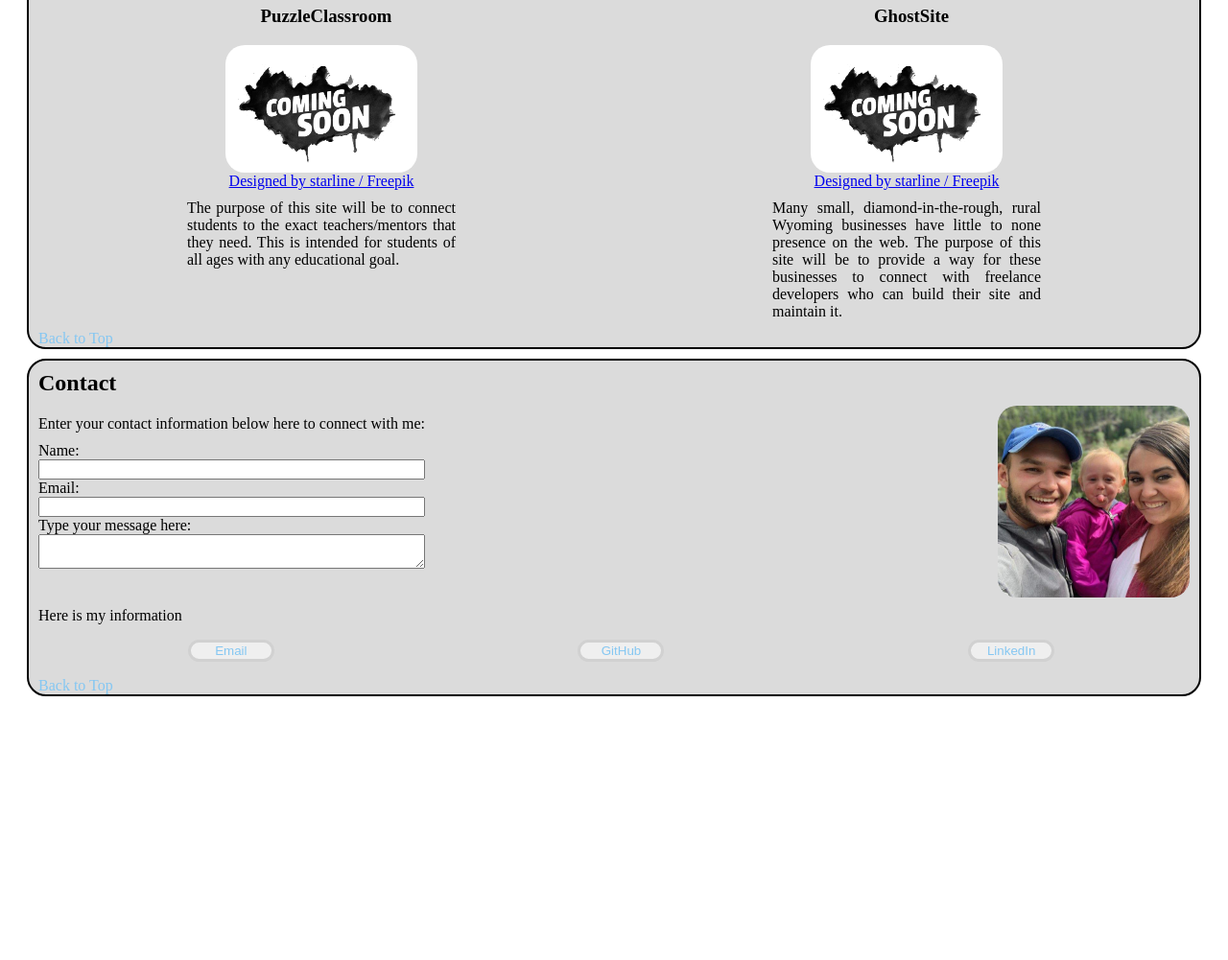
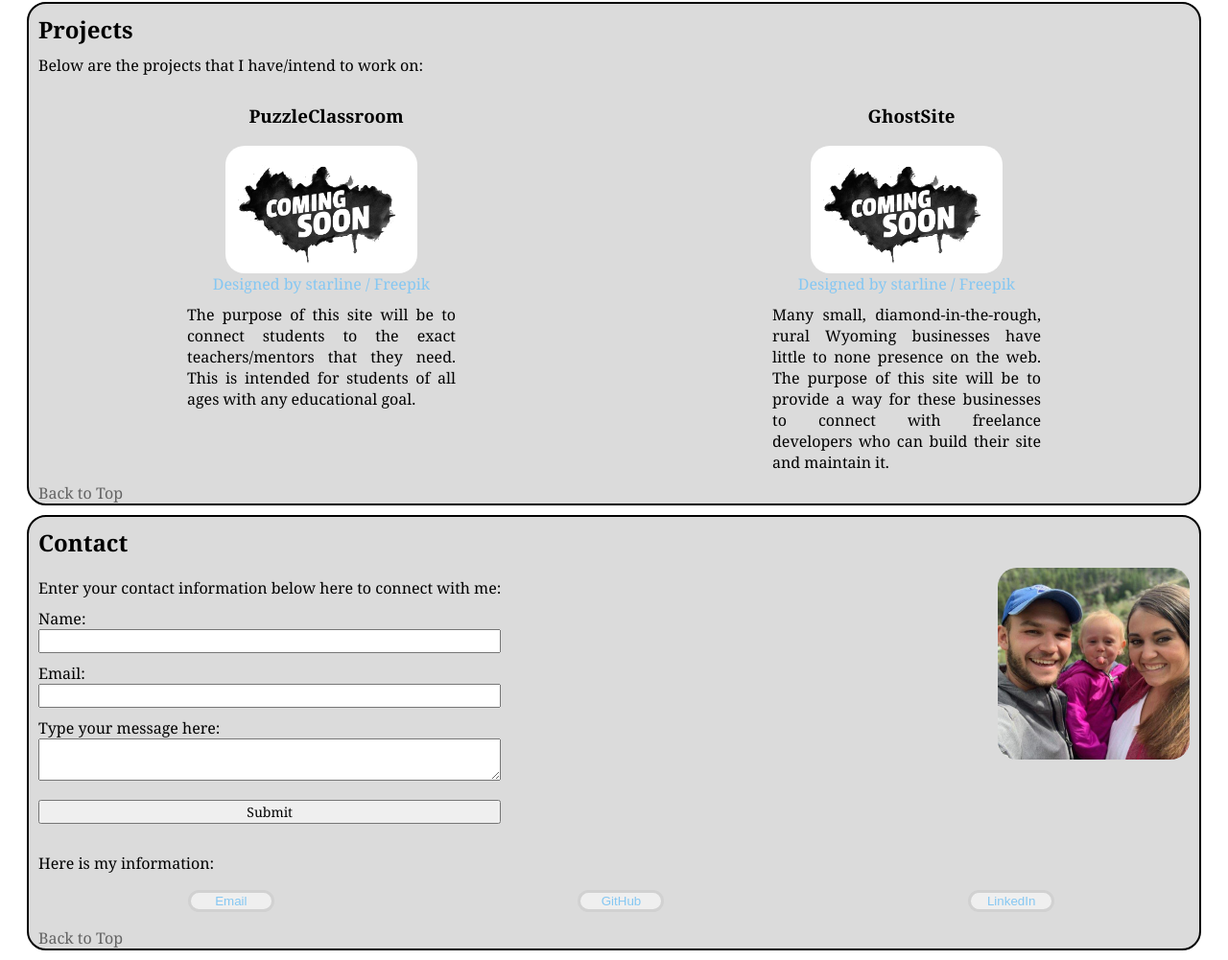
Before and after one commit to benjamin-gates/portfolio-webpage, a plain HTML site: page index.html in a window 1280 px wide. Shown: the part 848-1849 px from the top of the page at 96% size. Before the commit the page ends 1594 px from the top, so only its background shows below. Drawn offline with Linux system fonts and the light colour scheme.

Commit message:
formatting form and adding font styles

```diff
--- a/index.html
+++ b/index.html
@@ -48,7 +48,7 @@
                     <h3>PuzzleClassroom</h3>
                     <img class="project-photo" src="images/coming-soon.jpg" alt="Image Coming Soon">
                     <div>
-                    <a href="http://www.freepik.com">Designed by starline / Freepik</a>
+                    <a href="http://www.freepik.com" target="_blank">Designed by starline / Freepik</a>
                     </div>
                     <p>The purpose of this site will be to connect students to the exact teachers/mentors that they need. This is intended for students of all ages with any educational goal.</p>
                 </div>
@@ -56,7 +56,7 @@
                     <h3>GhostSite</h3>
                     <img class="project-photo" src="images/coming-soon.jpg" alt="Image Coming Soon">
                     <div>
-                    <a href="http://www.freepik.com">Designed by starline / Freepik</a>
+                    <a href="http://www.freepik.com" target="_blank">Designed by starline / Freepik</a>
                     </div>
                     <p>Many small, diamond-in-the-rough, rural Wyoming businesses have little to none presence on the web. The purpose of this site will be to provide a way for these businesses to connect with freelance developers who can build their site and maintain it.</p>
                 </div>
@@ -70,25 +70,26 @@
                 <img class="family" src="images/family.jpg" alt="Family Photo">
                 <div>
                     <p>Enter your contact information below here to connect with me:</p>
-                <form>
+                <form action="https://formspree.io/f/xrgrgjov" method="POST">
                     <label for="name">Name:</label>
                     <input id="name" type="text" name="name">
                     <label for="email">Email:</label>
                     <input id="email" type="text" name="email">
                     <label for="form-message">Type your message here:</label>
                     <textarea id="form-message"></textarea>
+                    <input type="submit">
                 </form>
                 </div>
                 </div>
                 <div>
-                    <p>Here is my information</p>
+                    <p>Here is my information:</p>
                     <ul>
                         <li><button><a href="benjamin_gates@outlook.com" target="_blank">Email</a></button></li>
                         <li><button><a href="https://github.com/benjamin-gates" target="_blank">GitHub</a></button></li>
                         <li><button><a href="https://www.linkedin.com/in/ben-gates-3a904b206/" target="_blank">LinkedIn</a></button></li>
                     </ul>
                 </div>
-                <div class="return-link"><a chref="#top">Back to Top</a></div>
+                <div class="return-link"><a href="#top">Back to Top</a></div>
             </section>
         </main>
         <footer>
--- a/style.css
+++ b/style.css
@@ -1,7 +1,9 @@
 /* coolors palet https://coolors.co/d1d1d1-dbdbdb-85c7f2-636363-4c4c4c */
 
-/* Format for background of header, main, footer and other block elements */
-header, footer {
+html{
+    font-family: ebrima, constantia, Cambria, Cochin, Georgia, Times, 'Times New Roman', serif;
+}
+header {
     background-color: #4c4c4c;
     color: white;
     border-radius: 20px;
@@ -192,10 +194,15 @@ main p, main h2 {
 
  .return-link a{
      text-decoration: none;
+     color: #636363;
+ }
+
+ .project-group a{
+     text-decoration: none;
      color: #85c7f2;
  }
 
- .return-link{
+ .return-link, h2{
      text-align: center;
  }
 
@@ -216,6 +223,15 @@ main p, main h2 {
      text-align: center;
  }
 
- h2 {
-     text-align: center;
+ form input{
+     margin-bottom: 10px;
  }
+
+ form textarea{
+     margin-bottom: 20px;
+ }
+
+ form input, form textarea{
+     font-size: 14px;
+     font-family: ebrima, constantia, Cambria, Cochin, Georgia, Times, 'Times New Roman', serif;
+ }
```
